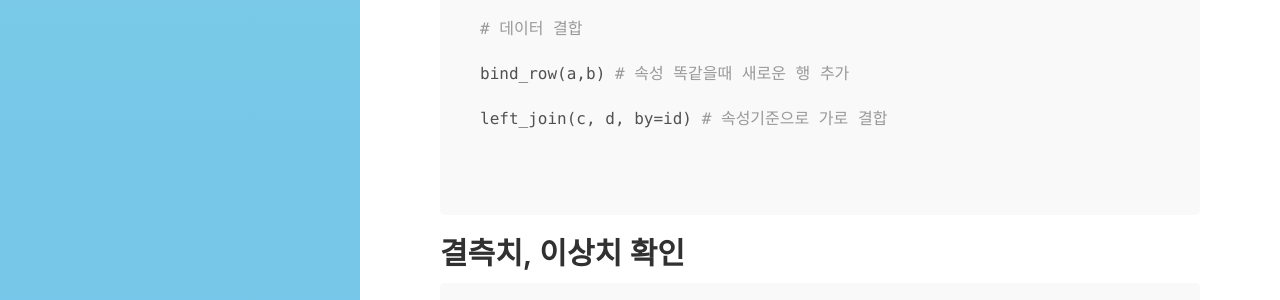
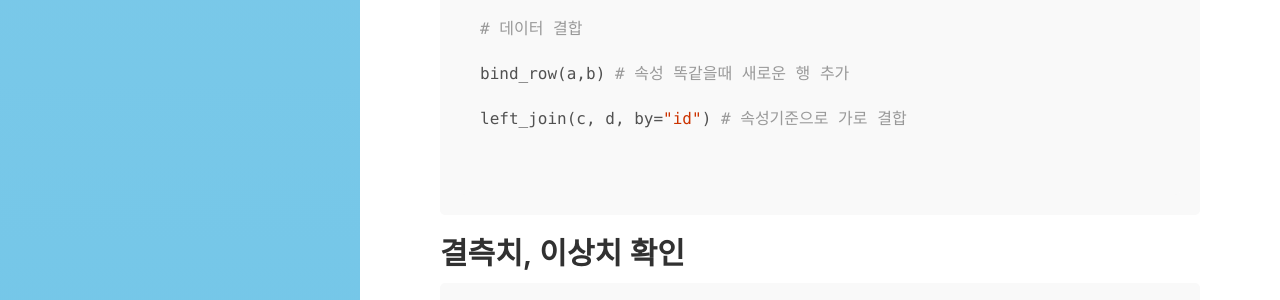
Before and after one commit to vlufoot/vlufoot.github.io, a Jekyll site: the page built from _posts/R/2018-11-24-r_basic.md, in a window 1280 px wide. Shown: the part 3537-3837 px from the top of the page. Built offline with Jekyll 4.4.1, drawn with Linux system fonts in a browser that asks for light colours.

````diff
--- a/_posts/R/2018-11-24-r_basic.md
+++ b/_posts/R/2018-11-24-r_basic.md
@@ -156,7 +156,7 @@ apart %>%
 
 bind_row(a,b) # 속성 똑같을때 새로운 행 추가
 
-left_join(c, d, by=id) # 속성기준으로 가로 결합
+left_join(c, d, by="id") # 속성기준으로 가로 결합
 
 
 ```
@@ -182,6 +182,7 @@ boxplot(apart$price)$stats  # 아파트가격이 평당 1000원이거나 200억
 
 
 
+
 ## grep 함수
 
 
````
